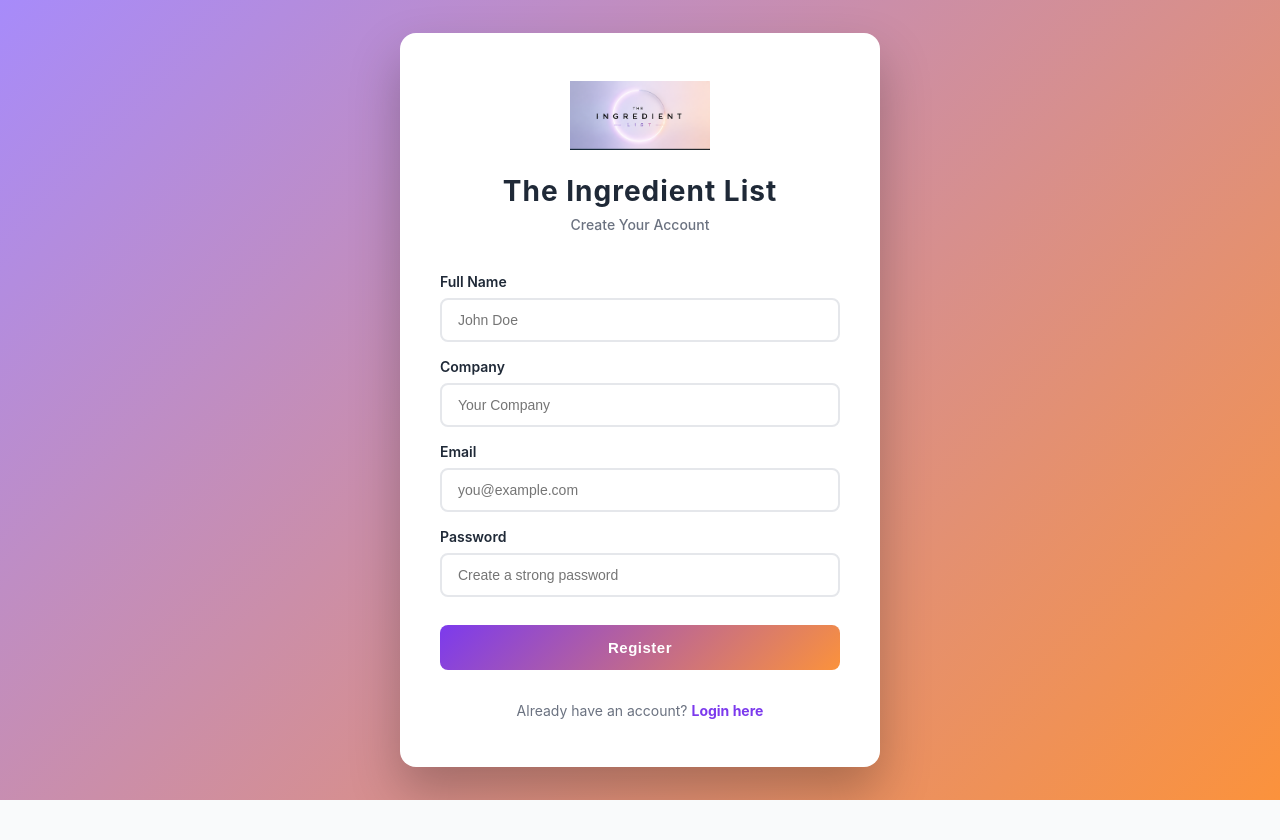
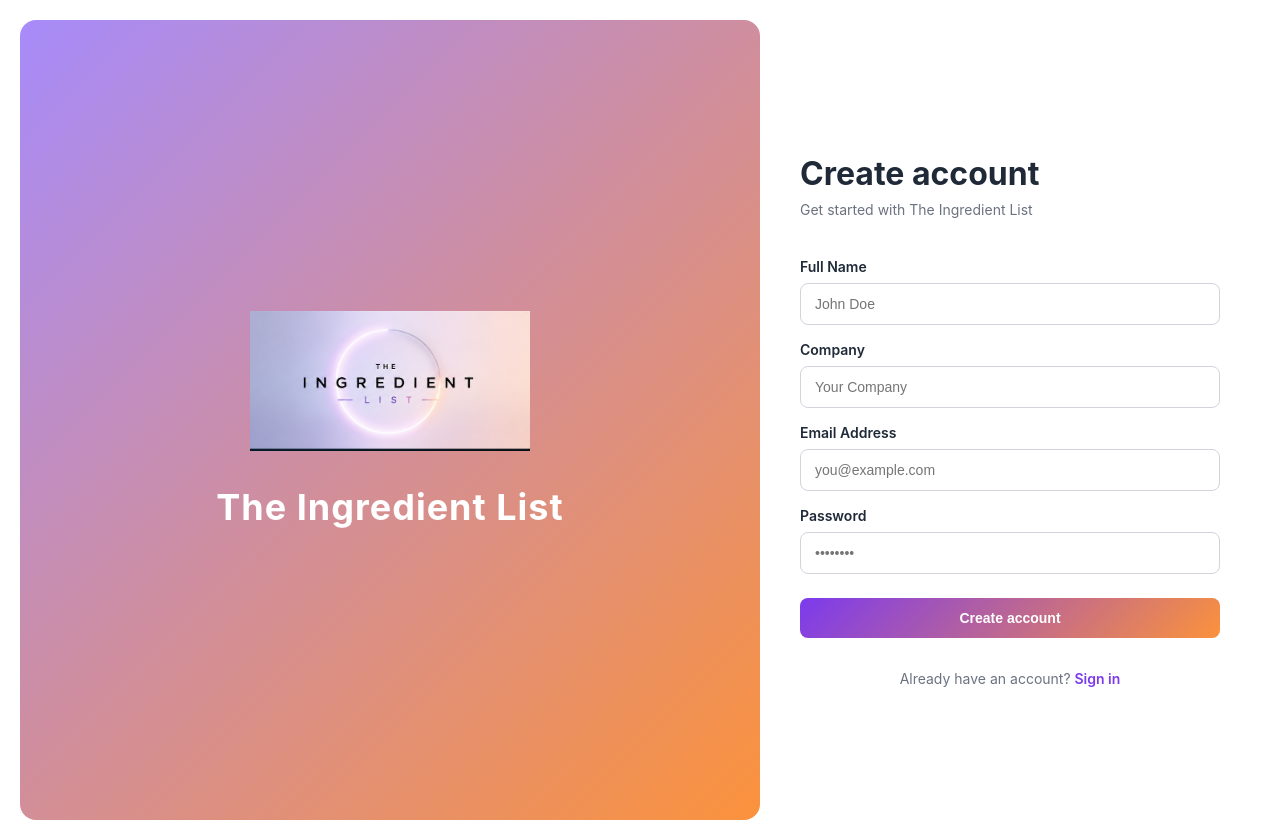
Before and after one commit to Sachin-kalaiselvan/cold-email-engine, a React (Create React App) app in the folder client/: page /register in a window 1280 px wide. Before the commit the page ends 800 px from the top, so only its background shows below. Built offline with nearby package versions, Linux system fonts and the light colour scheme.

Commit message:
Update Register.js

```diff
--- a/client/src/pages/Register.js
+++ b/client/src/pages/Register.js
@@ -26,7 +26,7 @@
     setLoading(true);
 
     try {
-      const response = await axios.post('/api/auth/register', formData);
+      const response = await axios.post('http://localhost:5000/api/auth/register', formData);
       onLogin(response.data.token, response.data.user);
       navigate('/');
     } catch (err) {
@@ -39,74 +39,86 @@
   return (
     <div style={{
       minHeight: '100vh',
-      background: 'linear-gradient(135deg, #a78bfa 0%, #fb923c 100%)',
+      background: '#ffffff',
       display: 'flex',
       alignItems: 'center',
       justifyContent: 'center',
       fontFamily: '-apple-system, BlinkMacSystemFont, "Segoe UI", Roboto, sans-serif',
       padding: '20px'
     }}>
+      {/* Left side - Logo */}
       <div style={{
-        background: 'white',
-        borderRadius: '16px',
-        boxShadow: '0 25px 50px rgba(0, 0, 0, 0.25)',
-        padding: '48px 40px',
-        width: '100%',
-        maxWidth: '480px'
+        flex: 1,
+        background: 'linear-gradient(135deg, #a78bfa 0%, #fb923c 100%)',
+        display: 'flex',
+        alignItems: 'center',
+        justifyContent: 'center',
+        minHeight: '100vh',
+        padding: '40px',
+        borderRadius: '16px'
       }}>
-        {/* Logo and Brand */}
-        <div style={{ textAlign: 'center', marginBottom: '40px' }}>
-          {/* Logo Image */}
+        <div style={{ textAlign: 'center' }}>
           <img
             src="/images/the_ingredient_list_logo.png"
             alt="The Ingredient List"
             style={{
-              maxWidth: '140px',
+              maxWidth: '280px',
               height: 'auto',
-              marginBottom: '24px',
-              display: 'block',
-              margin: '0 auto 24px'
+              marginBottom: '30px'
             }}
           />
-
-          {/* Brand Text */}
           <h1 style={{
-            fontSize: '28px',
+            fontSize: '36px',
             fontWeight: '700',
-            color: '#1f2937',
+            color: 'white',
             margin: '0',
             letterSpacing: '1px'
           }}>
             The Ingredient List
           </h1>
+        </div>
+      </div>
 
+      {/* Right side - Register Form */}
+      <div style={{
+        flex: 1,
+        padding: '40px',
+        maxWidth: '500px',
+        margin: '0 auto'
+      }}>
+        <div style={{ marginBottom: '40px' }}>
+          <h2 style={{
+            fontSize: '32px',
+            fontWeight: '700',
+            color: '#1f2937',
+            margin: '0 0 8px 0'
+          }}>
+            Create account
+          </h2>
           <p style={{
+            fontSize: '14px',
             color: '#6b7280',
-            marginTop: '8px',
-            fontSize: '14px',
-            fontWeight: '500'
+            margin: '0'
           }}>
-            Create Your Account
+            Get started with The Ingredient List
           </p>
         </div>
 
-        {/* Error Message */}
         {error && (
           <div style={{
             background: '#fee2e2',
             border: '1px solid #fecaca',
             color: '#dc2626',
-            padding: '12px 16px',
+            padding: '14px 16px',
             borderRadius: '8px',
             marginBottom: '24px',
             fontSize: '14px',
             fontWeight: '500'
           }}>
-            ⚠️ {error}
+            {error}
           </div>
         )}
 
-        {/* Form */}
         <form onSubmit={handleSubmit} style={{ display: 'flex', flexDirection: 'column', gap: '16px' }}>
           <div>
             <label style={{
@@ -125,17 +137,23 @@
               onChange={handleChange}
               style={{
                 width: '100%',
-                padding: '12px 16px',
-                border: '2px solid #e5e7eb',
+                padding: '12px 14px',
+                border: '1px solid #d1d5db',
                 borderRadius: '8px',
                 fontSize: '14px',
                 outline: 'none',
-                transition: 'border-color 0.3s',
+                transition: 'all 0.2s',
                 boxSizing: 'border-box'
               }}
               placeholder="John Doe"
-              onFocus={(e) => e.target.style.borderColor = '#7c3aed'}
-              onBlur={(e) => e.target.style.borderColor = '#e5e7eb'}
+              onFocus={(e) => {
+                e.target.style.borderColor = '#7c3aed';
+                e.target.style.boxShadow = '0 0 0 3px rgba(124, 58, 237, 0.1)';
+              }}
+              onBlur={(e) => {
+                e.target.style.borderColor = '#d1d5db';
+                e.target.style.boxShadow = 'none';
+              }}
               required
             />
           </div>
@@ -157,17 +175,23 @@
               onChange={handleChange}
               style={{
                 width: '100%',
-                padding: '12px 16px',
-                border: '2px solid #e5e7eb',
+                padding: '12px 14px',
+                border: '1px solid #d1d5db',
                 borderRadius: '8px',
                 fontSize: '14px',
                 outline: 'none',
-                transition: 'border-color 0.3s',
+                transition: 'all 0.2s',
                 boxSizing: 'border-box'
               }}
               placeholder="Your Company"
-              onFocus={(e) => e.target.style.borderColor = '#7c3aed'}
-              onBlur={(e) => e.target.style.borderColor = '#e5e7eb'}
+              onFocus={(e) => {
+                e.target.style.borderColor = '#7c3aed';
+                e.target.style.boxShadow = '0 0 0 3px rgba(124, 58, 237, 0.1)';
+              }}
+              onBlur={(e) => {
+                e.target.style.borderColor = '#d1d5db';
+                e.target.style.boxShadow = 'none';
+              }}
               required
             />
           </div>
@@ -180,7 +204,7 @@
               color: '#1f2937',
               marginBottom: '8px'
             }}>
-              Email
+              Email Address
             </label>
             <input
               type="email"
@@ -189,17 +213,23 @@
               onChange={handleChange}
               style={{
                 width: '100%',
-                padding: '12px 16px',
-                border: '2px solid #e5e7eb',
+                padding: '12px 14px',
+                border: '1px solid #d1d5db',
                 borderRadius: '8px',
                 fontSize: '14px',
                 outline: 'none',
-                transition: 'border-color 0.3s',
+                transition: 'all 0.2s',
                 boxSizing: 'border-box'
               }}
               placeholder="you@example.com"
-              onFocus={(e) => e.target.style.borderColor = '#7c3aed'}
-              onBlur={(e) => e.target.style.borderColor = '#e5e7eb'}
+              onFocus={(e) => {
+                e.target.style.borderColor = '#7c3aed';
+                e.target.style.boxShadow = '0 0 0 3px rgba(124, 58, 237, 0.1)';
+              }}
+              onBlur={(e) => {
+                e.target.style.borderColor = '#d1d5db';
+                e.target.style.boxShadow = 'none';
+              }}
               required
             />
           </div>
@@ -221,17 +251,23 @@
               onChange={handleChange}
               style={{
                 width: '100%',
-                padding: '12px 16px',
-                border: '2px solid #e5e7eb',
+                padding: '12px 14px',
+                border: '1px solid #d1d5db',
                 borderRadius: '8px',
                 fontSize: '14px',
                 outline: 'none',
-                transition: 'border-color 0.3s',
+                transition: 'all 0.2s',
                 boxSizing: 'border-box'
               }}
-              placeholder="Create a strong password"
-              onFocus={(e) => e.target.style.borderColor = '#7c3aed'}
-              onBlur={(e) => e.target.style.borderColor = '#e5e7eb'}
+              placeholder="••••••••"
+              onFocus={(e) => {
+                e.target.style.borderColor = '#7c3aed';
+                e.target.style.boxShadow = '0 0 0 3px rgba(124, 58, 237, 0.1)';
+              }}
+              onBlur={(e) => {
+                e.target.style.borderColor = '#d1d5db';
+                e.target.style.boxShadow = 'none';
+              }}
               required
             />
           </div>
@@ -243,25 +279,23 @@
               width: '100%',
               background: 'linear-gradient(135deg, #7c3aed 0%, #fb923c 100%)',
               color: 'white',
-              fontWeight: '700',
-              padding: '14px 16px',
+              fontWeight: '600',
+              padding: '12px 16px',
               borderRadius: '8px',
               border: 'none',
-              cursor: 'pointer',
-              opacity: loading ? 0.6 : 1,
-              transition: 'all 0.3s',
-              fontSize: '15px',
-              letterSpacing: '0.5px',
-              marginTop: '12px'
+              cursor: loading ? 'not-allowed' : 'pointer',
+              opacity: loading ? 0.7 : 1,
+              transition: 'all 0.2s',
+              fontSize: '14px',
+              marginTop: '8px'
             }}
-            onMouseOver={(e) => !loading && (e.target.style.transform = 'translateY(-2px)')}
+            onMouseOver={(e) => !loading && (e.target.style.transform = 'translateY(-1px)')}
             onMouseOut={(e) => e.target.style.transform = 'translateY(0)'}
           >
-            {loading ? 'Creating Account...' : 'Register'}
+            {loading ? 'Creating account...' : 'Create account'}
           </button>
         </form>
 
-        {/* Login Link */}
         <p style={{
           textAlign: 'center',
           color: '#6b7280',
@@ -272,10 +306,10 @@
           <Link to="/login" style={{
             color: '#7c3aed',
             textDecoration: 'none',
-            fontWeight: '700',
+            fontWeight: '600',
             cursor: 'pointer'
           }}>
-            Login here
+            Sign in
           </Link>
         </p>
       </div>
```
